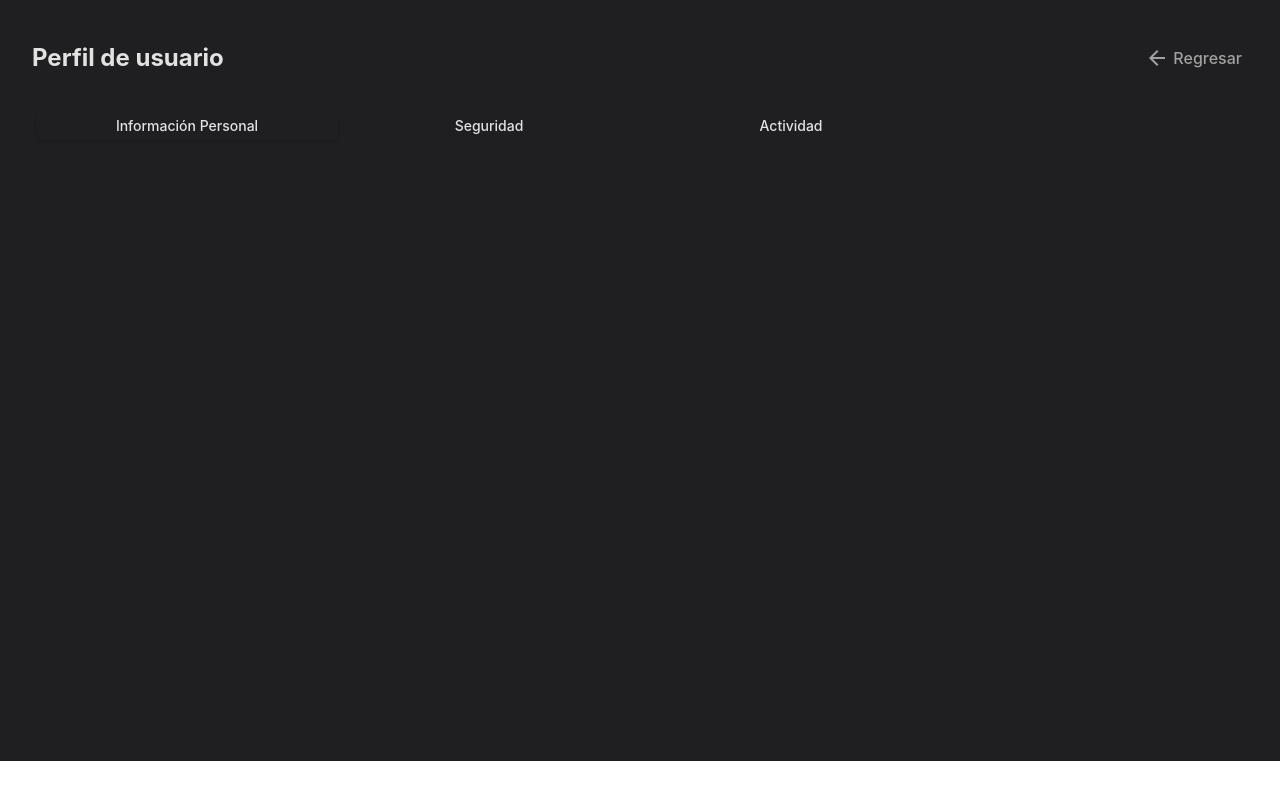
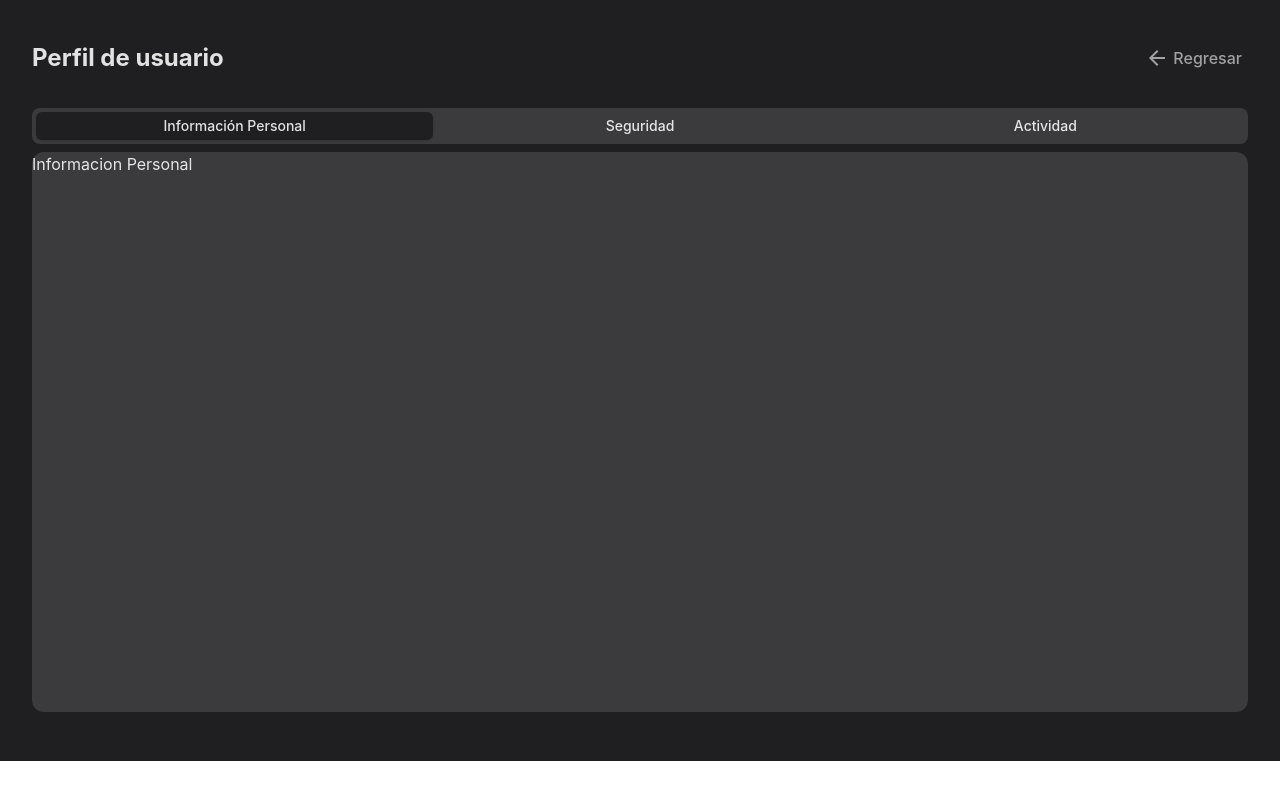
Before and after one commit to whatarelive/passwords-app-windows, a React (Vite) app: page /#/user/1214 in a window 1280 px wide. Built offline with nearby package versions, Linux system fonts and the light colour scheme.

Commit message:
Maquetacion inicial de la página UserInfo / Estructura basica de la navegación

```diff
--- /dev/null
+++ b/src/components/user/UserActivity.tsx
@@ -0,0 +1,12 @@
+
+const UserActivity = () => {
+  return (
+    <div className="bg-[#3b3b3e] w-full h-[560px] rounded-xl">
+        <div className="opacity-100">
+            <h1>Actividad</h1>
+        </div>
+    </div>
+  )
+}
+
+export default UserActivity;
--- /dev/null
+++ b/src/components/user/UserInfo.tsx
@@ -0,0 +1,11 @@
+const UserInfo = () => {
+  return (
+    <div className="bg-[#3b3b3e] w-full h-[560px] rounded-xl">
+        <div className="opacity-100">
+            <h1>Informacion Personal</h1>
+        </div>
+    </div>
+  )
+}
+
+export default UserInfo;
--- /dev/null
+++ b/src/components/user/UserSegurity.tsx
@@ -0,0 +1,12 @@
+
+const UserSegurity = () => {
+  return (
+    <div className="bg-[#3b3b3e] w-full h-[560px] rounded-xl">
+        <div className="opacity-100">
+            <h1>Seguridad</h1>
+        </div>
+    </div>
+  )
+}
+
+export default UserSegurity;
--- a/src/pages/app/user/UserInfoPage.tsx
+++ b/src/pages/app/user/UserInfoPage.tsx
@@ -1,28 +1,43 @@
 import { useState } from "react";
 import WebFormTitle from "@/components/webs/WebFormTitle";
+import UserInfo from "@/components/user/UserInfo";
+import UserSegurity from "@/components/user/UserSegurity";
+import UserActivity from "@/components/user/UserActivity";
 import { Tabs, TabsList, TabsTrigger, TabsContent } from "@/components/ui/tabs";
 
 function UserInfoPage() {
-  const [activeTab, setActiveTab] = useState("personal");
+  const [activeTab, setActiveTab] = useState<string>("personal");
 
   return (
     <section className="px-8 py-10">
       <WebFormTitle title="Perfil de usuario"/>
 
       <Tabs value={activeTab} onValueChange={setActiveTab} className="w-full">
-        <TabsList className="grid w-full grid-cols-4">
-          <TabsTrigger value="personal">Información Personal</TabsTrigger>
-          <TabsTrigger value="security">Seguridad</TabsTrigger>
-          <TabsTrigger value="activity">Actividad</TabsTrigger>
+        <TabsList className="grid w-full grid-cols-3 gap-2 bg-[#3b3b3e]">
+          <TabsTrigger
+            value="personal"
+            className={ activeTab === 'personal' ? "bg-[#1f1f21]" : "bg-transparent" }>
+              Información Personal
+            </TabsTrigger>
+          <TabsTrigger
+            value="security"
+            className={ activeTab === 'security' ? "bg-[#1f1f21]" : "bg-transparent" }>
+              Seguridad
+          </TabsTrigger>
+          <TabsTrigger
+            value="activity"
+            className={ activeTab === 'activity' ? "bg-[#1f1f21]" : "bg-transparent" }>
+              Actividad
+          </TabsTrigger>
         </TabsList>
         <TabsContent value="personal">
-          {/* <PersonalInfo /> */}
+          <UserInfo />
         </TabsContent>
         <TabsContent value="security">
-          {/* <SecuritySettings /> */}
+          <UserSegurity />
         </TabsContent>
         <TabsContent value="activity">
-          {/* <ActivityLog /> */}
+          <UserActivity />
         </TabsContent>
       </Tabs>
     </section>
```
